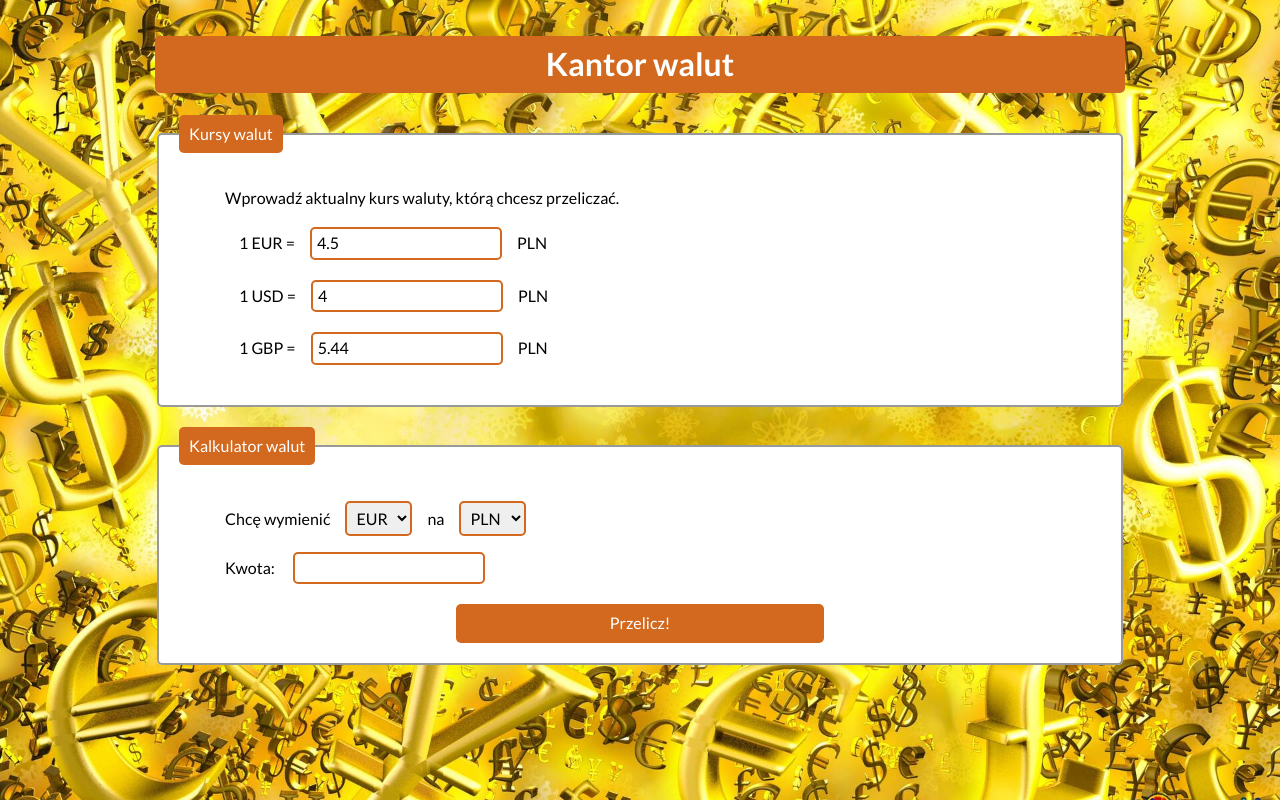
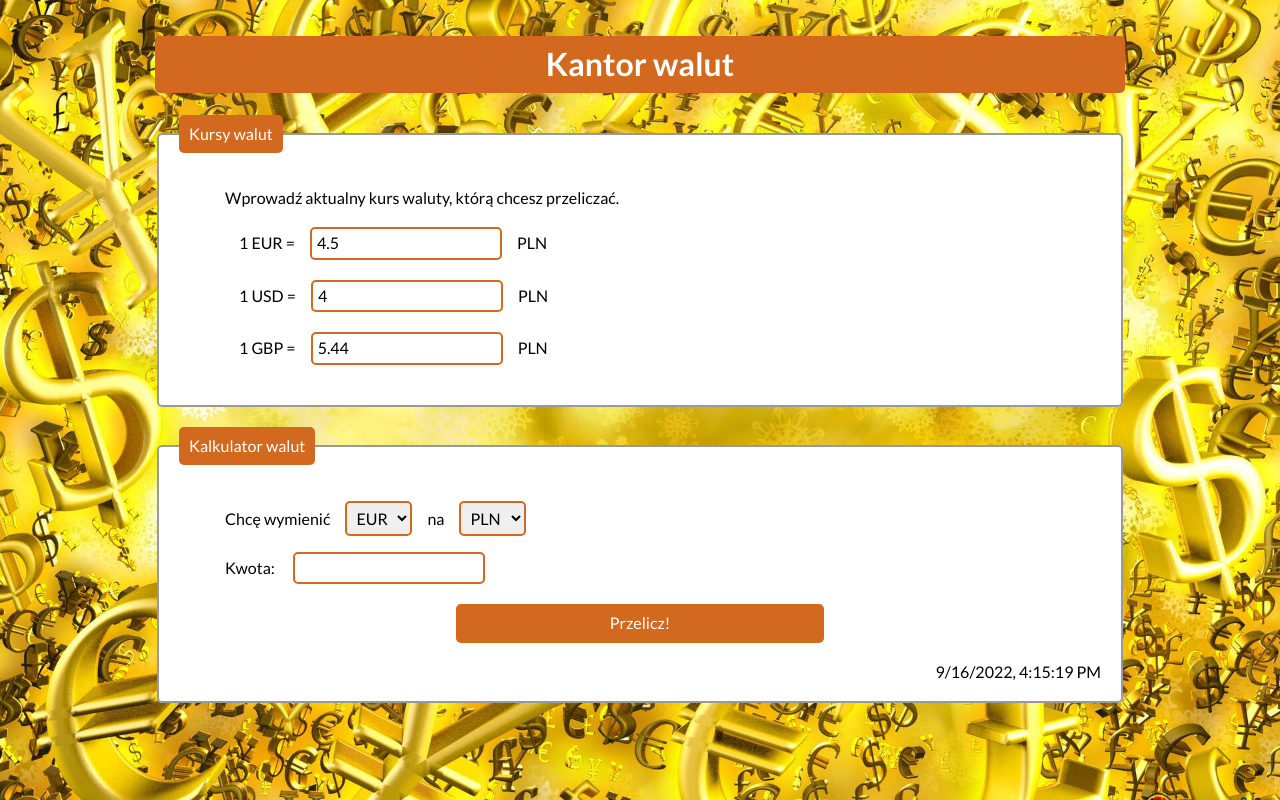
Before and after one commit to dickjaeger/currency-converter-react, a React (Create React App) app: page / in a window 1280 px wide. Built offline with nearby package versions, Linux system fonts and the light colour scheme.

Commit message:
added date

```diff
--- /dev/null
+++ b/src/Form/CurrentDate/index.js
@@ -0,0 +1,24 @@
+import { useState, useEffect } from 'react';
+import './style.css';
+
+const CurrentDate = () => {
+    const [date, setCurrentDate] = useState(new Date());
+
+    useEffect(() => {
+        const intervalId = setInterval(() => {
+            setCurrentDate(new Date());
+        }, 1000);
+
+        return () => {
+            clearInterval(intervalId);
+        };
+    });
+
+    return (
+        <div className="date">
+            {date.toLocaleString()}
+        </div>
+    );
+};
+
+export default CurrentDate;
--- /dev/null
+++ b/src/Form/CurrentDate/style.css
@@ -0,0 +1,5 @@
+.date {
+    margin-top: 20px;
+    max-width: 100%;
+    text-align: right;
+}
--- a/src/Form/index.js
+++ b/src/Form/index.js
@@ -3,6 +3,7 @@ import currenciesArray from '../currencies.js';
 import Fieldset from './Fieldset/index.js';
 import CurrenciesList from './CurrenciesList/index.js';
 import SelectCurrency from './SelectCurrency/index.js';
+import CurrentDate from './CurrentDate/index.js';
 import './style.css';
 
 const Form = ({ showResult, setError, setMessage }) => {
@@ -88,6 +89,7 @@ const Form = ({ showResult, setError, setMessage }) => {
                         </label>
                     </p>
                     <button className="form__button">Przelicz!</button>
+                    <CurrentDate />
                 </>}
             />
         </form>
```
